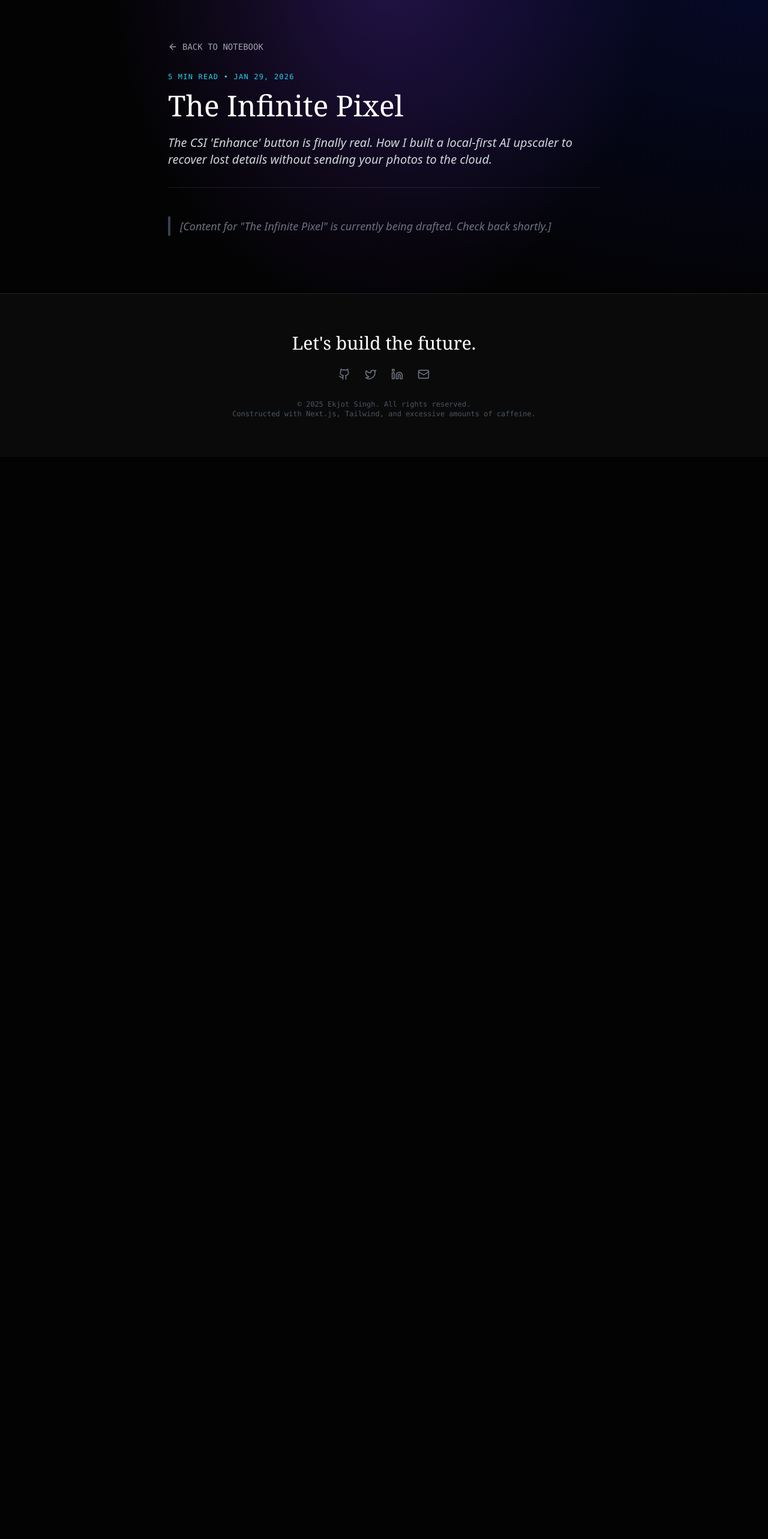
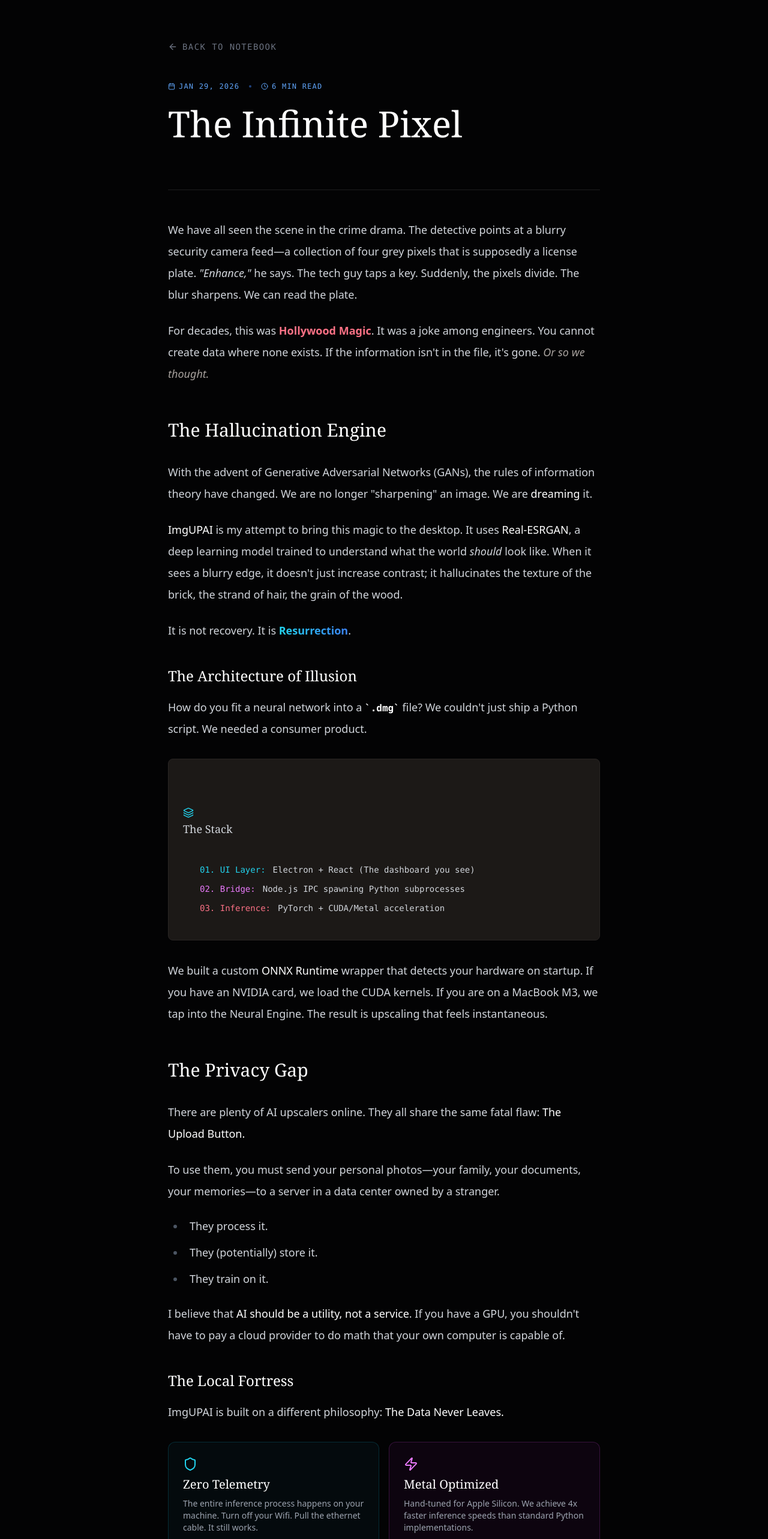
Before and after one commit to ekjotsinghmakhija/website, a Next.js app: page /blog/imgupai in a window 1280 px wide. Shown: the part 60-2626 px from the top of the page at 60% size. Before the commit the page ends 822 px from the top, so only its background shows below. Built offline with nearby package versions, Linux system fonts and the light colour scheme.

Commit message:
content: add imgupai blog post

```diff
--- /dev/null
+++ b/src/app/blog/imgupai/page.mdx
@@ -0,0 +1,107 @@
+import NotebookLayout from '@/components/layout/NotebookLayout';
+import { Image as ImageIcon, Shield, Zap, Download, ScanEye, Layers } from 'lucide-react';
+
+export const meta = {
+  title: "The Infinite Pixel",
+  date: "Jan 29, 2026",
+  readTime: "6 min read",
+  tag: "Product"
+};
+
+<NotebookLayout meta={meta}>
+
+We have all seen the scene in the crime drama.
+The detective points at a blurry security camera feed—a collection of four grey pixels that is supposedly a license plate.
+*"Enhance,"* he says.
+The tech guy taps a key. Suddenly, the pixels divide. The blur sharpens. We can read the plate.
+
+For decades, this was <span className="text-rose-400 font-bold">Hollywood Magic</span>. It was a joke among engineers. You cannot create data where none exists. If the information isn't in the file, it's gone.
+<span className="text-stone-400 italic">Or so we thought.</span>
+
+## The Hallucination Engine
+
+With the advent of Generative Adversarial Networks (GANs), the rules of information theory have changed.
+We are no longer "sharpening" an image. We are **dreaming** it.
+
+**ImgUPAI** is my attempt to bring this magic to the desktop.
+It uses **Real-ESRGAN**, a deep learning model trained to understand what the world *should* look like. When it sees a blurry edge, it doesn't just increase contrast; it hallucinates the texture of the brick, the strand of hair, the grain of the wood.
+
+It is not recovery. It is <span className="bg-gradient-to-r from-cyan-400 to-blue-500 bg-clip-text text-transparent font-bold">Resurrection</span>.
+
+### The Architecture of Illusion
+
+How do you fit a neural network into a `.dmg` file?
+We couldn't just ship a Python script. We needed a consumer product.
+
+<div className="my-8 p-6 bg-stone-900 border border-stone-800 rounded-lg">
+  <h4 className="text-white font-serif mb-4 flex items-center gap-2">
+    <Layers size={18} className="text-cyan-400"/> The Stack
+  </h4>
+  <ul className="space-y-3 text-sm text-stone-400 font-mono">
+    <li className="flex gap-3">
+      <span className="text-cyan-400">01. UI Layer:</span>
+      <span>Electron + React (The dashboard you see)</span>
+    </li>
+    <li className="flex gap-3">
+      <span className="text-fuchsia-400">02. Bridge:</span>
+      <span>Node.js IPC spawning Python subprocesses</span>
+    </li>
+    <li className="flex gap-3">
+      <span className="text-rose-400">03. Inference:</span>
+      <span>PyTorch + CUDA/Metal acceleration</span>
+    </li>
+  </ul>
+</div>
+
+We built a custom **ONNX Runtime** wrapper that detects your hardware on startup.
+If you have an NVIDIA card, we load the CUDA kernels. If you are on a MacBook M3, we tap into the Neural Engine.
+The result is upscaling that feels instantaneous.
+
+## The Privacy Gap
+
+There are plenty of AI upscalers online. They all share the same fatal flaw:
+<strong className="text-rose-400">The Upload Button.</strong>
+
+To use them, you must send your personal photos—your family, your documents, your memories—to a server in a data center owned by a stranger.
+* They process it.
+* They (potentially) store it.
+* They train on it.
+
+I believe that **AI should be a utility, not a service**.
+If you have a GPU, you shouldn't have to pay a cloud provider to do math that your own computer is capable of.
+
+### The Local Fortress
+
+ImgUPAI is built on a different philosophy: **The Data Never Leaves.**
+
+<div className="grid grid-cols-1 md:grid-cols-2 gap-4 my-8 not-prose">
+  <div className="p-6 bg-cyan-900/10 border border-cyan-500/20 rounded-xl hover:border-cyan-500/50 transition-all">
+    <div className="text-cyan-400 mb-2"><Shield size={24} /></div>
+    <h3 className="text-xl font-serif text-white mb-2">Zero Telemetry</h3>
+    <p className="text-gray-400 text-sm">
+      The entire inference process happens on your machine. Turn off your Wifi. Pull the ethernet cable. It still works.
+    </p>
+  </div>
+
+  <div className="p-6 bg-fuchsia-900/10 border border-fuchsia-500/20 rounded-xl hover:border-fuchsia-500/50 transition-all">
+    <div className="text-fuchsia-400 mb-2"><Zap size={24} /></div>
+    <h3 className="text-xl font-serif text-white mb-2">Metal Optimized</h3>
+    <p className="text-gray-400 text-sm">
+      Hand-tuned for Apple Silicon. We achieve 4x faster inference speeds than standard Python implementations.
+    </p>
+  </div>
+</div>
+
+This is the future of software I want to see.
+Not "SaaS wrappers" that tax you for API calls, but **sovereign tools** that empower your local hardware.
+
+<div className="not-prose mt-12 p-8 bg-gradient-to-r from-[#0f172a] to-[#1e293b] border border-white/10 rounded-xl text-center">
+  <h3 className="text-2xl font-serif text-white mb-4">Enhance Your World</h3>
+  <div className="flex justify-center gap-4">
+    <a href="https://github.com/ekjotsinghmakhija/imgupai" className="px-6 py-3 bg-white text-black font-bold rounded-full hover:bg-cyan-400 transition-colors inline-flex items-center gap-2">
+      <Download size={18} /> Download ImgUPAI
+    </a>
+  </div>
+</div>
+
+</NotebookLayout>
```
